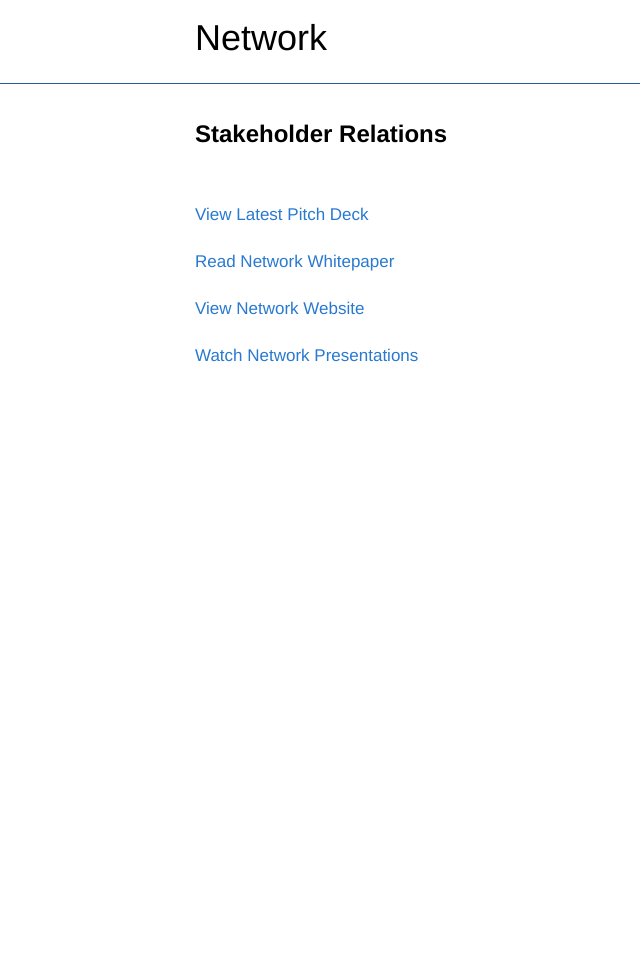
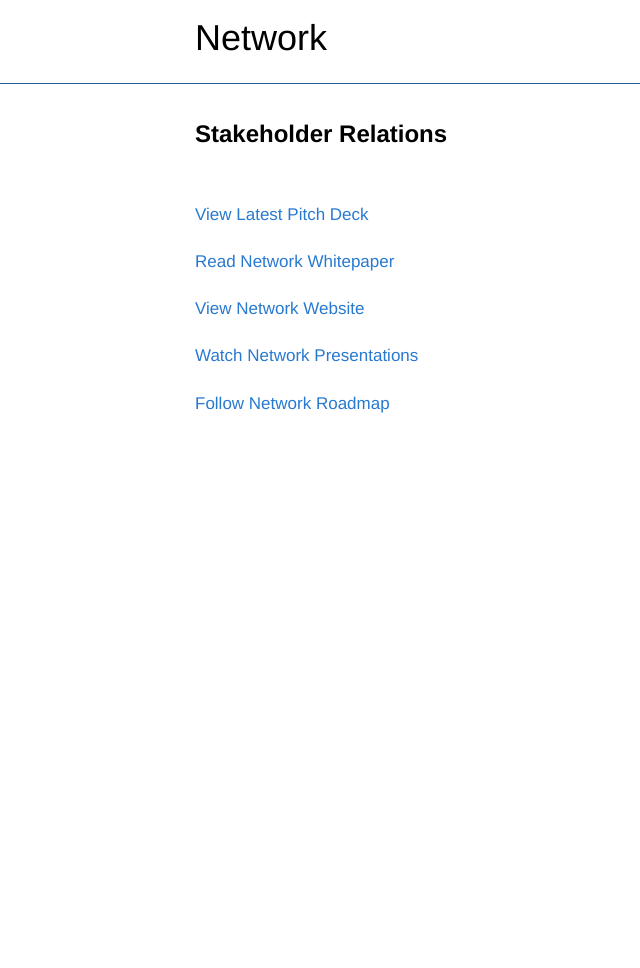
Before and after one commit to networkf/network.github.io, a Jekyll site: the page built from stakeholders.md, in a window 1280 px wide. Shown: the whole page, without its empty margins (80-720 px from the left). Built offline with Jekyll 4.4.1, drawn with Linux system fonts in a browser that asks for light colours; some web fonts are replaced; our own code applies the rules of GitHub Pages for plain Markdown files; the repository's description, which GitHub fills in, is left out; before the commit the page ends 921 px from its top, so only the background shows below that.

Commit message:
Update stakeholders.md

```diff
--- a/stakeholders.md
+++ b/stakeholders.md
@@ -17,3 +17,5 @@ layout: default
 [View Network Website](https://x.network.foundation)
 
 [Watch Network Presentations](https://www.youtube.com/playlist?list=PLiZCJRKsehdt4CW0NCCFrNyV42HUH4upW)
+
+[Follow Network Roadmap](https://github.com/network-foundation/roadmap)
```
